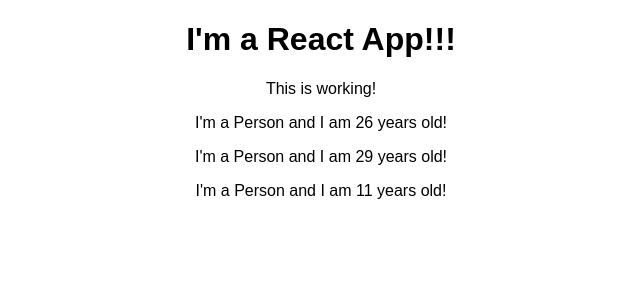
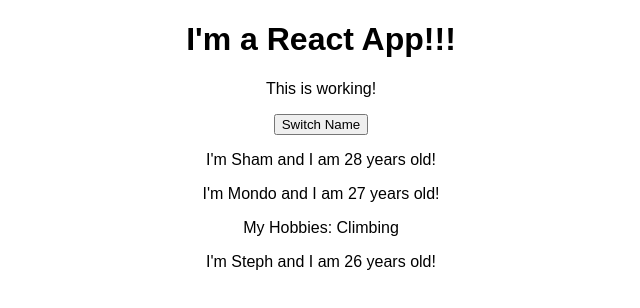
Before and after one commit to Board-Ape/under-the-hood-react, a React (Create React App) app: page / in a window 1280 px wide. Shown: the top 308 px of the page, without its empty margins (319-959 px from the left). Built offline with nearby package versions, Linux system fonts and the light colour scheme.

Commit message:
Props and State

```diff
--- a/src/App.js
+++ b/src/App.js
@@ -3,23 +3,30 @@
 import Person from './Person/Person';
 
 class App extends Component {
+  state = {
+    persons: [
+      { name: "Sham", age: 28 },
+      { name: "Mondo", age: 27 },
+      { name: "Steph", age: 26 }
+    ]
+  }
+
   render() {
     // single root element
     return (
       <div className="App">
         <h1>I'm a React App!!!</h1>
         <p>This is working!</p>
-        <Person />
-        <Person />
-        <Person />
+        <button>Switch Name</button>
+        <Person name={this.state.persons[0].name} age={this.state.persons[0].age}/>
+        <Person name={this.state.persons[1].name} age={this.state.persons[1].age}>My Hobbies: Climbing</Person>
+        <Person name={this.state.persons[2].name} age={this.state.persons[2].age}/>
       </div>
     );
-    // return React.createElement('div', null, 'h1', 'I\'m a React App!!!');
-    // Will need to call React.createElement to call again.
+    // Passing props and content utilizing props and props.children = the content between the tags instead of passed through as properties.
+    // Names are hard coded. Let's change that.
 
-    // return React.createElement('div', null, React.createElement('h1', {className: 'App'}, 'I\'m a React App!!!'));
-    // Far too cumbersome, This is what it compiles to
-    // Looks like HTML but is JavaScript in the end.
+    // Core Concept: props and state are what triggers React to re-render components
   }
 }
 
--- a/src/Person/Person.js
+++ b/src/Person/Person.js
@@ -10,8 +10,13 @@
 
 import React from 'react';
 
-const person = () => {
-    return <p>I'm a Person and I am {Math.floor(Math.random() * 30)} years old!</p>
+const person = ( props ) => {
+    return (
+        <div>
+            <p>I'm {props.name} and I am {props.age} years old!</p>
+            <p>{props.children}</p>
+        </div>
+    )
 }
 
 export default person;
```
